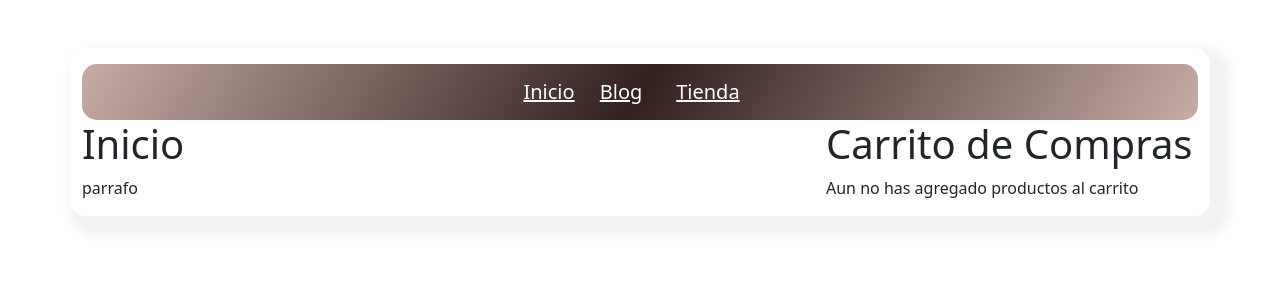
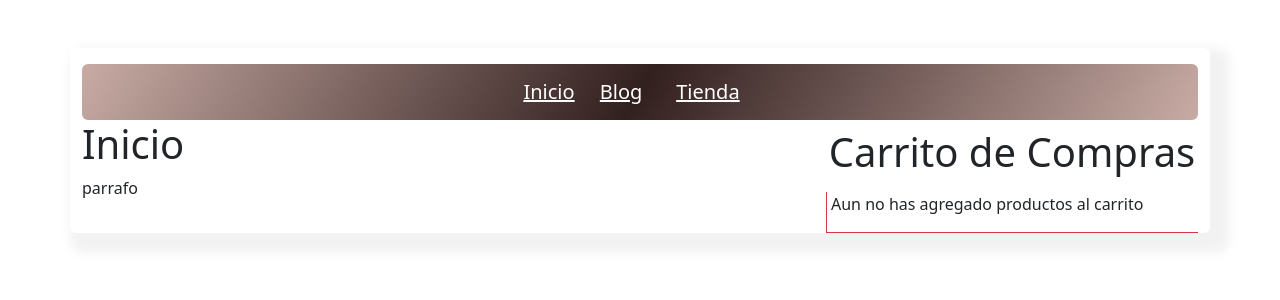
Before and after one commit to CrisCid/carrito_compras_practica, a React (Create React App) app: page / in a window 1280 px wide. Shown: the top 300 px of the page. Built offline with nearby package versions, Linux system fonts and the light colour scheme; the HTML template or start-up script is replaced by a standard one.

Commit message:
pequeños cambios de diseño

```diff
--- a/src/App.js
+++ b/src/App.js
@@ -19,10 +19,10 @@ const App = () => {
 
   return (
     <Provider store={store}>
-      <div class="container contenedor mt-5 pt-3 ">
-        <nav class="navbar navbar-expand-lg menu grid justify-content-evenly content-fluid">
-          <div class="row navbar-brand">
-            <div className="col-4 linkeos"><NavLink to="/">Inicio</NavLink></div>
+      <div class="container contenedor mt-5 mb-5 pt-3 rounded">
+        <nav class="navbar navbar-expand-lg menu grid justify-content-evenly content-fluid rounded">
+          <div class="row navbar-brand rounded">
+            <div className="col-4 "><NavLink to="/">Inicio</NavLink></div>
 
             <div className="col-4 linkeos"><NavLink to="/blog">Blog</NavLink></div>
 
--- a/src/componentes/Productos.js
+++ b/src/componentes/Productos.js
@@ -19,7 +19,9 @@ const Productos = ({ productos, agregarProductoAlCarrito }) => {
                   className="product m-2 card-body d-flex flex-column"
                   key={index}
                 >
+                  <div className="d-flex flex-column  align-center align-items-center">
                   <p className="card-title">{producto.nombre}</p>
+                  </div>
                   <img
                   /* Imagenes */
                     className="mb-3 tiendaimagenes rounded w-100 "
--- a/src/componentes/Tienda.js
+++ b/src/componentes/Tienda.js
@@ -6,7 +6,7 @@ const Tienda = () => {
 	return (
 		<div className='tienda'>
 			<div className='d-flex flex-column align-center align-items-center'>
-			<h1 className='display-6'>Productos en venta</h1>
+			<h1 className='display-6 mt-2 mb-3'>Productos en venta</h1>
 			</div>
 			<Productos/>
 		</div>
--- a/src/componentes/carrito.js
+++ b/src/componentes/carrito.js
@@ -7,21 +7,25 @@ const Carrito = ({ carrito }) => {
     return (
 
         <div className='ml-5'>
-            <h3 className='display-6 '>Carrito de Compras</h3>
+            <div className='d-flex flex-column align-center align-items-center'>
+            <h3 className='display-6 mt-2 mb-3'>Carrito de Compras</h3>
+            </div>
             {carrito.length > 0 ?
                 carrito.map((producto, index) => {
                     return (
                         <div className='border-bottom border-start border-danger fs-6' key={index}>
-                            <p className='nombreProducto'>
+                            <p className='nombreProducto ms-1'>
                                 {producto.nombre}
 
                             </p>
-                            Cantidad:  {producto.cantidad}
+                            <p className='nombreProducto ms-1'>Cantidad:  {producto.cantidad}</p>
                         </div>
                     );
                 })
                 :
-                <p className='text-break'>Aun no has agregado productos al carrito</p>
+                <div className='border-bottom border-start border-danger fs-6 '>
+                <p className='text-break ms-1' >Aun no has agregado productos al carrito</p>
+                </div>
             }
         </div>
     );
--- a/src/css/App.css
+++ b/src/css/App.css
@@ -3,13 +3,13 @@
     grid-template-columns: 2fr 1fr;
     background: #fff;
     box-shadow: 10px 10px 10px 10px rgba(129, 129, 129, 0.1);
-    border-radius: 1rem;
+   /*  border-radius: 1rem; */
 
 }
 .menu{
     grid-column: span 2;
     background: linear-gradient(120deg,#c8aba4,#32201f ,#c8aba4);
-    border-radius: 15px;
+    /* border-radius: 15px;  */
 
 }
 .menu a{
@@ -17,11 +17,11 @@
 }
 .menu a:hover{
   color:white;
-  border-radius: 15px;
+ /*  border-radius: 15px; */
   border-color: white!important;
 }
 
-div nav div div:hover{
+/* div nav div div:hover{
   background: linear-gradient(120deg,#e69362,#5c3413 ,#b45918);
   background-size: 100%;
-}
+} */
```
